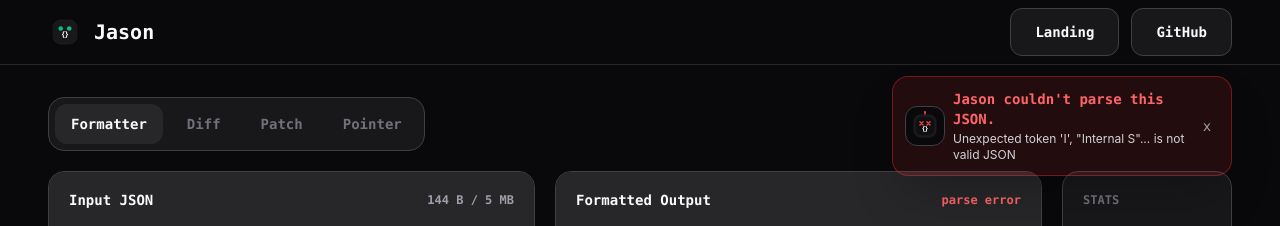
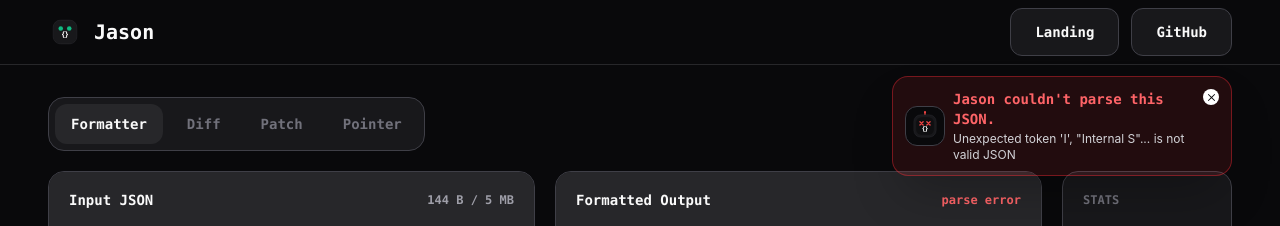
Before and after one commit to anmollp/jason-app, a Next.js app in the folder frontend/: page /playground in a window 1280 px wide. Both pictures are taken after a click on the button "Format". Shown: the top 226 px of the page. Built offline with nearby package versions, Linux system fonts and the light colour scheme; no server answers.

Commit message:
Add Patch operation delete action (#87)
* Add Patch operation delete action

* Use Chakra delete icon

* Position toast close action

* Reduce toast close icon size

* Reduce toast close control size

---------

Co-authored-by: Anmol Patil <anmol@Anmols-MacBook-Pro-2.local>

```diff
--- a/frontend/package.json
+++ b/frontend/package.json
@@ -10,6 +10,8 @@
     "test": "node --experimental-strip-types --disable-warning=MODULE_TYPELESS_PACKAGE_JSON --test src/components/playground/*.test.mjs"
   },
   "dependencies": {
+    "@chakra-ui/icons": "^2.2.4",
+    "@chakra-ui/react": "^2.10.10",
     "@codemirror/commands": "^6.10.4",
     "@codemirror/lang-json": "^6.0.2",
     "@codemirror/language": "^6.12.4",
--- a/frontend/src/components/playground/JasonStatus.tsx
+++ b/frontend/src/components/playground/JasonStatus.tsx
@@ -1,3 +1,5 @@
+import { CloseIcon } from "@chakra-ui/icons";
+
 import { JasonMascot } from "@/components/mascot/JasonMascot";
 
 type JasonToastProps = {
@@ -37,7 +39,7 @@
   return (
     <aside
       aria-live={isError ? "assertive" : "polite"}
-      className={`fixed right-5 top-[4.75rem] z-50 flex w-[min(340px,calc(100vw-2.5rem))] items-center gap-2 rounded-2xl border px-3 py-3 shadow-2xl sm:right-8 lg:right-12 ${toneStyles[tone].border}`}
+      className={`fixed right-5 top-[4.75rem] z-50 flex w-[min(340px,calc(100vw-2.5rem))] items-center gap-2 rounded-2xl border px-3 py-3 pr-10 shadow-2xl sm:right-8 lg:right-12 ${toneStyles[tone].border}`}
       role={isError ? "alert" : "status"}
     >
       <div className="grid size-10 shrink-0 place-items-center rounded-xl border border-zinc-700 bg-[#09090B]">
@@ -57,11 +59,11 @@
       </div>
       <button
         aria-label="Dismiss notification"
-        className="grid size-6 shrink-0 place-items-center rounded-md font-mono text-sm text-zinc-400 transition hover:bg-zinc-800 hover:text-zinc-50"
+        className="absolute right-3 top-3 grid size-4 place-items-center rounded-full bg-white text-zinc-950 transition hover:bg-zinc-200 focus-visible:outline-2 focus-visible:outline-offset-2 focus-visible:outline-white"
         onClick={onDismiss}
         type="button"
       >
-        x
+        <CloseIcon boxSize="7px" />
       </button>
     </aside>
   );
--- a/frontend/src/components/playground/views/PatchView.tsx
+++ b/frontend/src/components/playground/views/PatchView.tsx
@@ -1,5 +1,6 @@
 "use client";
 
+import { DeleteIcon } from "@chakra-ui/icons";
 import { useEffect, useLayoutEffect, useRef, useState } from "react";
 
 import { CodePanel, playgroundPanelHeightClass } from "../CodePanel";
@@ -319,6 +320,7 @@
             {pathSummary(operation)}
           </span>
         </span>
+        <div className="flex shrink-0 items-center gap-1.5">
           <button
             className={`flex h-6 w-6 items-center justify-center rounded-md border transition ${
               expanded
@@ -332,6 +334,16 @@
           >
             {expanded ? <MinimizeIcon /> : <EditIcon />}
           </button>
+          <button
+            aria-label="Delete patch operation"
+            className="flex h-6 w-6 items-center justify-center rounded-md border border-red-400/60 bg-red-950/40 text-red-300 transition hover:border-red-300 hover:bg-red-500/20 hover:text-red-100"
+            title="Delete"
+            type="button"
+            onClick={onRemove}
+          >
+            <DeleteIcon boxSize="14px" />
+          </button>
+        </div>
       </div>
 
       {expanded ? (
```
Also changed, not shown: 1 other file (tests, documents, lock files or other folders). Lines whose indentation alone changed are shown as unchanged.
